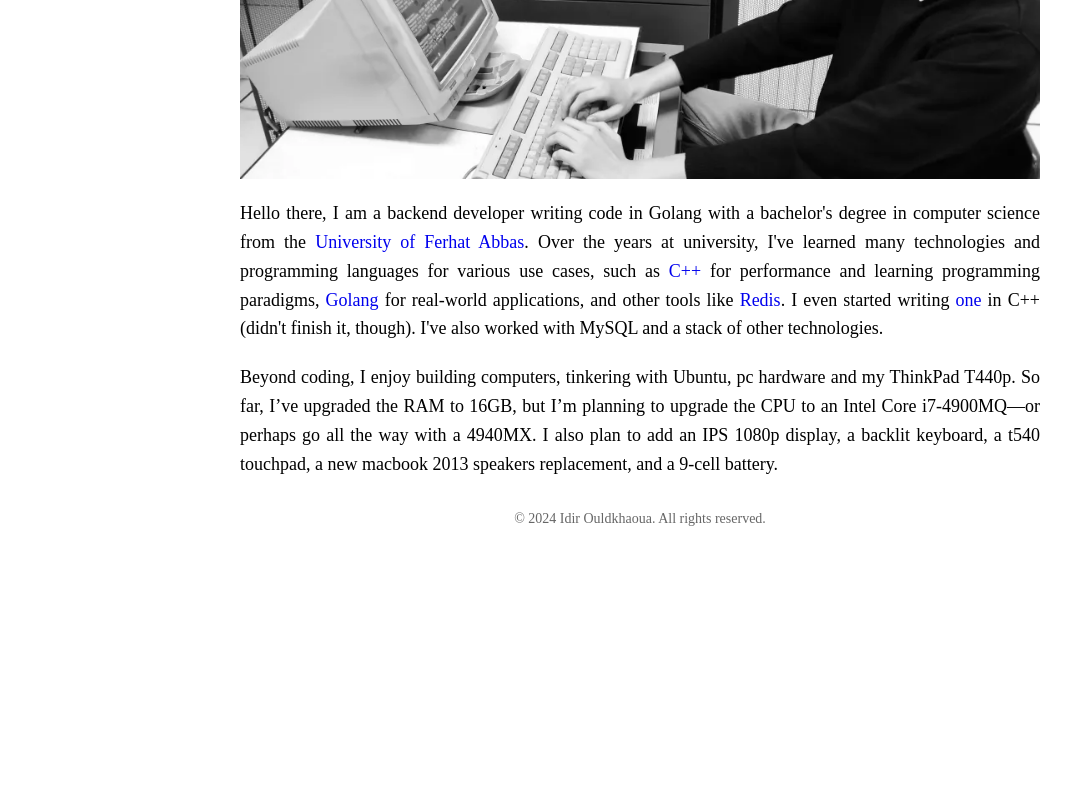
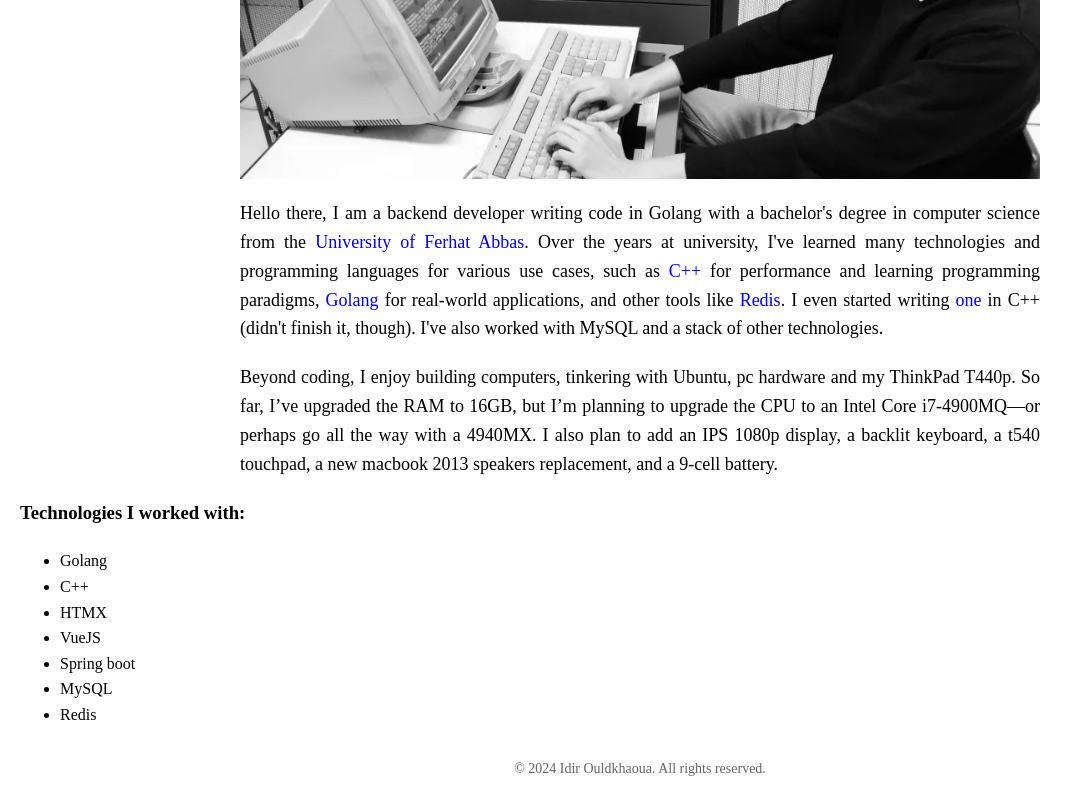
Before and after one commit to eDyrr/eDyrr.github.io, a plain HTML site: page index.html in a window 1280 px wide. Shown: the part 408-1208 px from the top of the page, without its empty margins (0-1083 px from the left). Before the commit the page ends 959 px from the top, so only its background shows below. Drawn offline with nearby package versions, Linux system fonts and the light colour scheme.

Commit message:
minor edit

```diff
--- a/index.html
+++ b/index.html
@@ -108,6 +108,21 @@
         I also plan to add an IPS 1080p display, a backlit keyboard, a t540 touchpad, a new macbook 2013 speakers replacement, and a 9-cell battery.
     </p>
 
+    <h3>
+        Technologies I worked with:
+    </h3>
+    <p>
+        <ul>
+            <li>Golang</li>
+            <li>C++</li>
+            <li>HTMX</li>
+            <li>VueJS</li>
+            <li>Spring boot</li>
+            <li>MySQL</li>
+            <li>Redis</li>
+        </ul>
+
+    </p>
     <!-- Footer -->
     <footer>
         &copy; 2024 Idir Ouldkhaoua. All rights reserved.
```
